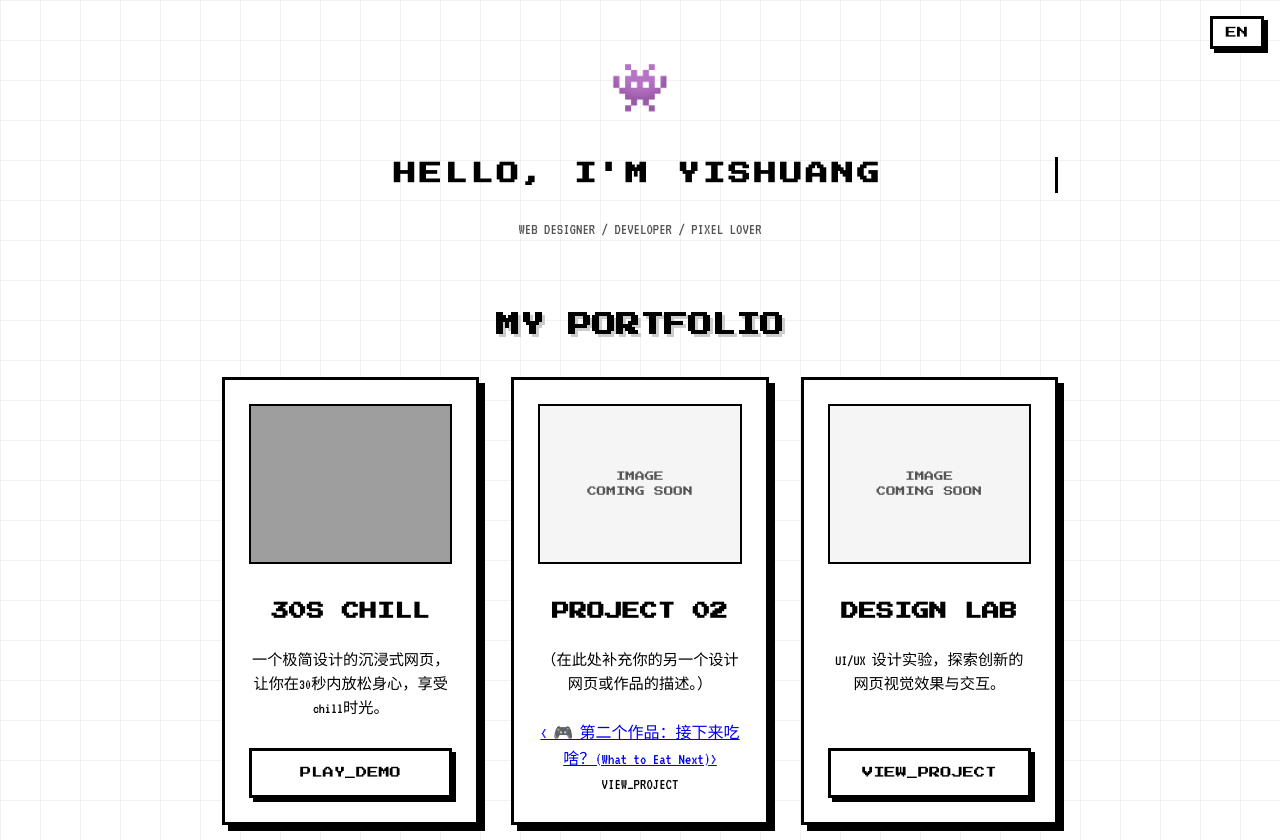
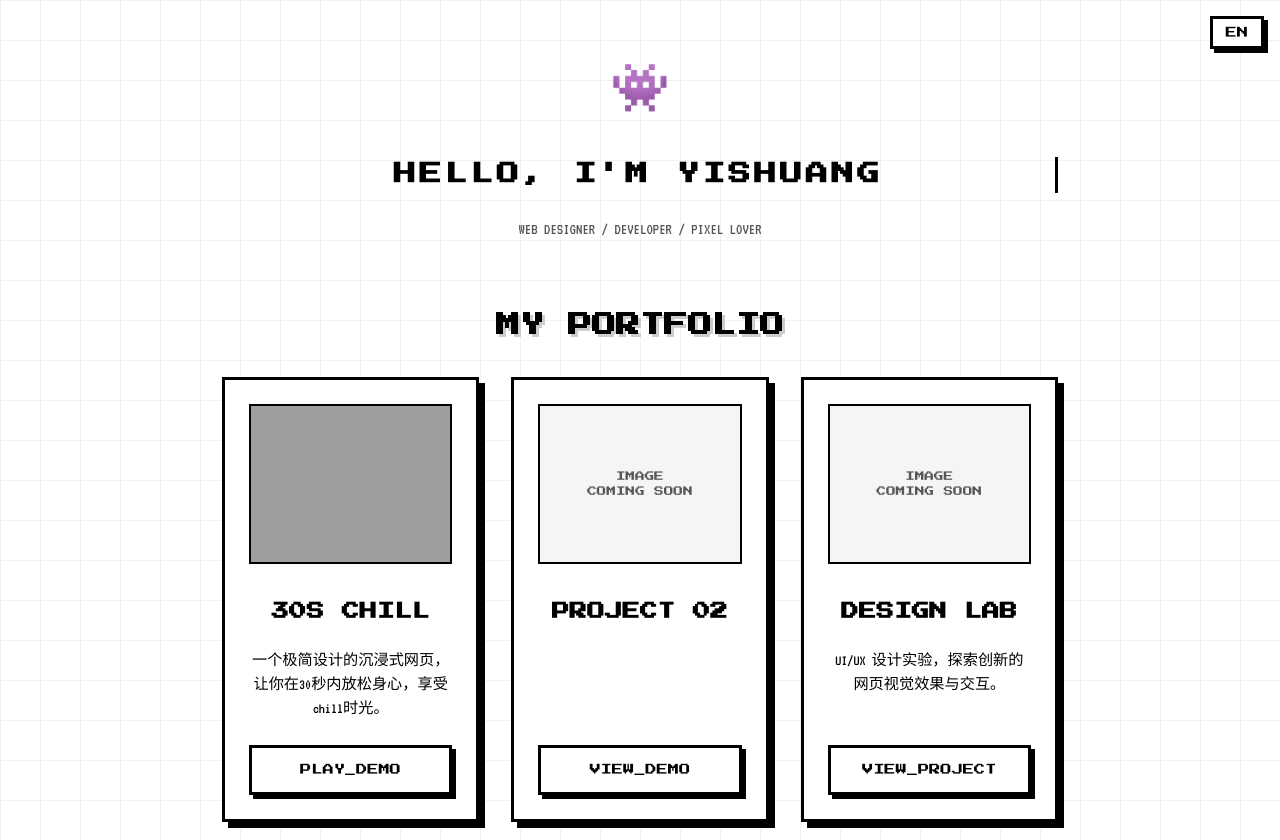
Before and after one commit to yishuangguo/yishuangguo, a plain HTML site: page index.html in a window 1280 px wide. Shown: the top 840 px of the page. Drawn offline with Linux system fonts and the light colour scheme; grey boxes are pictures that could not be loaded.

Commit message:
Update index.html

```diff
--- a/index.html
+++ b/index.html
@@ -401,21 +401,19 @@
                     </a>
                 </div>
 
-                <!-- 项目 2: 占位 -->
+                <!-- 项目 2: what to eat next -->
                 <div class="project-card">
                     <div class="project-preview">
                         <div class="preview-placeholder">IMAGE<br>COMING SOON</div>
                     </div>
                     <h3 class="project-title pixel-font">Project 02</h3>
                     <p class="project-desc">
-                        <span class="what to eat next?">（在此处补充你的另一个设计网页或作品的描述。）</span>
-                        <span class="en">(help me decide my meal!)</span>
+                        <span class="what to eat next?"></span>
+                        <span class="help me decide my meal!"</span>
                     </p>
-                   <a href="./what-to-eat/">
-                          < 🎮 第二个作品：接下来吃啥？(What to Eat Next)>
-                            </a>
-                        <span class="zh">VIEW_PROJECT</span>
-                        <span class="en">VIEW_PROJECT</span>
+                   <a href="./what-to-eat/""target="_blank" class="pixel-btn">
+                        <span class="zh">VIEW_DEMO</span>
+                        <span class="en">VIEW_DEMO</span>
                     </a>
                 </div>
 
```
